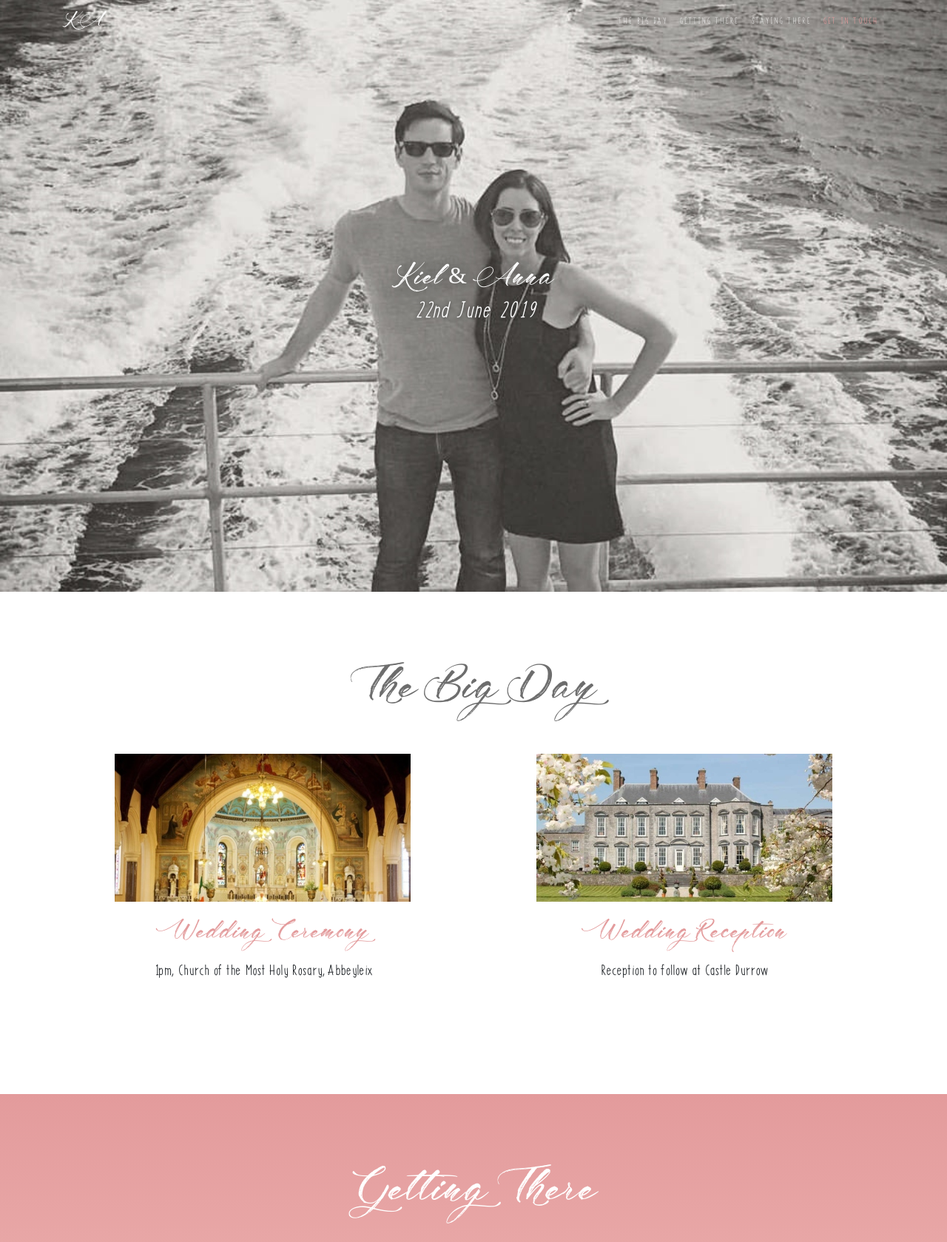
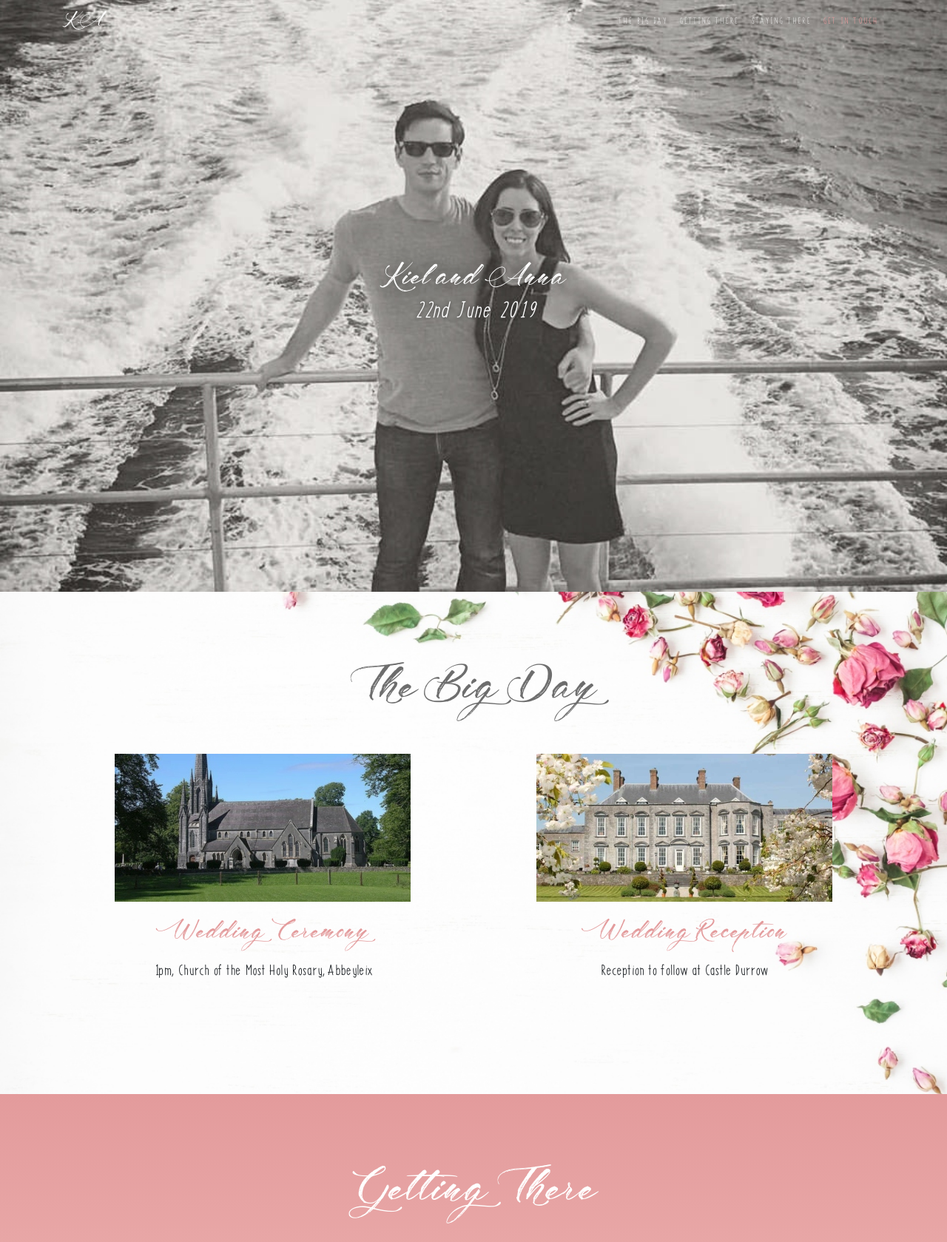
Before and after one commit to nakitamccool/kielandanna-newage-upgrade, a PHP site: page / in a window 1280 px wide. Shown: the top 1679 px of the page at 74% size. Run offline with PHP 8.4, Linux system fonts and the light colour scheme; some libraries are stand-ins or nearby versions.

Commit message:
Added floral frame

```diff
--- a/assets/css/custom.css
+++ b/assets/css/custom.css
@@ -6,6 +6,13 @@
     background-position: center;
 }
 
+.thebigday{
+    background-image: url("../img/backgroundphotos/floral_frame.jpg");
+    background-repeat: no-repeat;
+    background-size: cover;
+    background-position: top right;
+
+}
 #hero {
     height: 100vh;
 }
@@ -14,6 +21,9 @@
   #mainNav .navbar-brand {
     color: #E39B9C;
   }
+  .thebigday{
+      background-position: center;
+    }
 }
 
 @media (min-width: 576px) {
@@ -21,6 +31,9 @@
     height: 200px;
     width: 100%;
   }
+  .thebigday{
+      background-position: top center;
+    }
 }
 
 @media (min-width: 768px) {
--- a/index.html
+++ b/index.html
@@ -64,7 +64,7 @@
       <div class="container h-100">
         <div class="row h-100">
           <div class="margin-top my-auto mx-auto text-center">
-            <h2 class="title">Kiel & Anna</h2>
+            <h2 class="title">Kiel and Anna</h2>
             <h3 class="subtitle">22nd June 2019</h3>
           </div>
         </div>
@@ -76,13 +76,15 @@
       <h2 class="section-heading text-center greytitle">The Big Day</h2>
       <div class="container">
         <div class="row">
-          <div class="col-md-6 col-sm-12">
-            <img class="mx-auto d-none d-md-block" src="assets/img/weddingpics/church3.jpg"></img>
+          <div class="col-lg-6 col-md-12">
+            <img class="mx-auto d-none d-md-block" src="assets/img/weddingpics/church400x200.jpg"></img>
+            <img class="mx-auto d-xs-block d-md-none" src="assets/img/weddingpics/church200x100.jpg"></img>
             <h3 class="mx-auto d-block weddingdetailstitle">Wedding Ceremony</h3>
             <p class="margin-bottom mx-auto d-block">1pm, Church of the Most Holy Rosary, Abbeyleix</p>
           </div>
-          <div class="col-md-6 col-sm-12">
+          <div class="col-lg-6 col-md-12">
             <img class="mx-auto d-none d-md-block" src="assets/img/weddingpics/castledurrow400x200.jpg"></img>
+            <img class="mx-auto d-xs-block d-md-none" src="assets/img/weddingpics/castledurrow200x100.jpg"></img>
             <h3 class="mx-auto d-block weddingdetailstitle">Wedding Reception</h3>
             <p class="margin-bottom mx-auto d-block">Reception to follow at Castle Durrow</p>
           </div>
@@ -107,7 +109,7 @@
       <h2 class="accommtitle section-heading text-center">Staying There</h2>
       <div class="container">
         <div class="row">
-          <div class="col-lg-4 col-md-6 col-sm-12 portfolio-item">
+          <div class="col-lg-4 col-sm-6 col-xs-12 portfolio-item">
             <div class="mx-auto d-block">
               <h4 class="mx-auto d-block">
                 <a href="https://www.castledurrow.com/" target=_blank>Castle Durrow</a><br>
@@ -140,7 +142,7 @@
               </p>
             </div>
           </div>
-          <div class="col-lg-4 col-md-6 col-sm-12 portfolio-item">
+          <div class="col-lg-4 col-sm-6 col-xs-12 portfolio-item">
             <div class="mx-auto d-block">
               <h4>
                 <a href="http://www.castlearmshotel.ie" target=_blank>Castle Arms Hotel</a><br>
@@ -173,7 +175,7 @@
               </p>
             </div>
           </div>
-          <div class="col-lg-4 col-md-6 col-sm-12 portfolio-item">
+          <div class="col-lg-4 col-sm-6 col-xs-12 portfolio-item">
             <div class="mx-auto d-block">
               <h4>
                 <a href="http://www.ashbrookarms.com" target=_blank>Ashbrook Arms Hotel</a>
@@ -206,9 +208,8 @@
               </p>
             </div>
           </div>
-        </div>
-        <div class="row">
-          <div class="col-lg-4 col-md-6 col-sm-12 portfolio-item">
+
+          <div class="col-lg-4 col-sm-6 col-xs-12 portfolio-item">
             <div class="mx-auto d-block">
               <h4>
                 <a href="http://www.acornlodge-ireland.com/" target=_blank>Acorn Lodge</a>
@@ -238,7 +239,7 @@
               </p>
             </div>
           </div>
-          <div class="col-lg-4 col-md-6 col-sm-12 portfolio-item ">
+          <div class="col-lg-4 col-sm-6 col-xs-12 portfolio-item ">
             <div class="mx-auto d-block">
               <h4>
                 <a href="https://www.booking.com/hotel/ie/sandymount-house.en-gb.html" target=_blank>Sandymount House B&B</a>
@@ -271,7 +272,7 @@
               </p>
             </div>
           </div>
-          <div class="col-lg-4 col-md-6 col-sm-12 portfolio-item">
+          <div class="col-lg-4 col-sm-6 col-xs-12 portfolio-item">
             <div class="mx-auto d-block">
               <h4>
                 <a href="http://www.castletownguesthouse.com/" target=_blank>Casletown House B&B</a>
```
Also changed, not shown: assets/img/backgroundphotos/floral_frame.jpg (added), assets/img/backgroundphotos/floralframe.jpg (added), assets/img/backgroundphotos/ka_1800.jpg (deleted), assets/img/backgroundphotos/ka_1800.png (deleted), assets/img/backgroundphotos/ka_960.jpg (deleted), assets/img/backgroundphotos/ka_960.png (deleted), assets/img/backgroundphotos/ka_background_color.jpg (deleted), assets/img/weddingpics/castledurrow200x100.jpg (added), assets/img/weddingpics/church.jpg (deleted), assets/img/weddingpics/church200x100.jpg (added), assets/img/weddingpics/church3.jpg (deleted), assets/img/weddingpics/church4.jpg (deleted), assets/img/weddingpics/church400x200.jpg (added).
